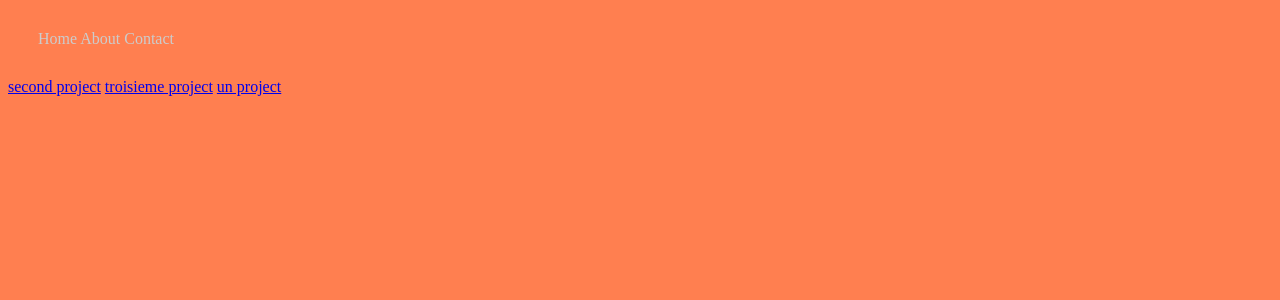
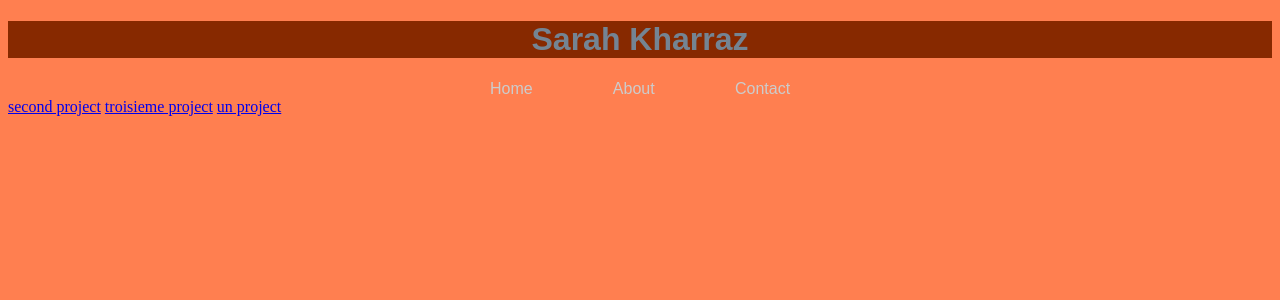
Before and after one commit to sarahyjja/JekyllPortfolio_test4, a Jekyll site: the page built from index.md, in a window 1280 px wide. Shown: the top 300 px of the page. Built offline with Jekyll 4.4.1, drawn with Linux system fonts in a browser that asks for light colours; some web fonts are replaced.

Commit message:
Adding signature title

```diff
--- a/_layouts/default.html
+++ b/_layouts/default.html
@@ -5,10 +5,13 @@
     <meta name="viewport" content="width=device-width, initial-scale=1.0">
     <meta http-equiv="X-UA-Compatible" content="ie=edge">
     <link rel="stylesheet" href="{{ "/css/main.css" | prepend: site.baseurl }}">
-    <link href="https://fonts.googleapis.com/css?family=Baloo+Chettan" rel="stylesheet">
+    <link href="https://fonts.googleapis.com/css?family=Miriam+Libre" rel="stylesheet">
     <title>{{page.title}}</title>
 </head>
 <body class="colorful">
+    <div class="name">
+      <h1 class="name__item">Sarah Kharraz</h1>
+    </div>
     {% include navbar.html %}
     {{ content }}
 </body>
--- a/_sass/navbar.scss
+++ b/_sass/navbar.scss
@@ -1,14 +1,14 @@
 .nav {
-  list-style-type: none;
-  margin: 30px;
-  padding: 0px;
-  width: 200px;
+  width: 100%;
   color: #f1f1f1;
+  text-align: center;
 }
 
 .nav__item {
+  margin-left: 3%;
+  margin-right: 3%;
   color: #ccc;
-  font-family: 'Baloo Chettan', cursive;
+  font-family: 'Miriam Libre', sans-serif;
   text-decoration: none;
 }
 
--- /dev/null
+++ b/_sass/signature.scss
@@ -0,0 +1,10 @@
+.name {
+  width: 100%;
+  background-color: #872900;
+  text-align: center;
+}
+
+.name__item {
+  color: #748493;
+  font-family: 'Miriam Libre', sans-serif;
+}
--- a/css/main.scss
+++ b/css/main.scss
@@ -2,3 +2,4 @@
 ---
 @import "background";
 @import "navbar";
+@import "signature";
```
